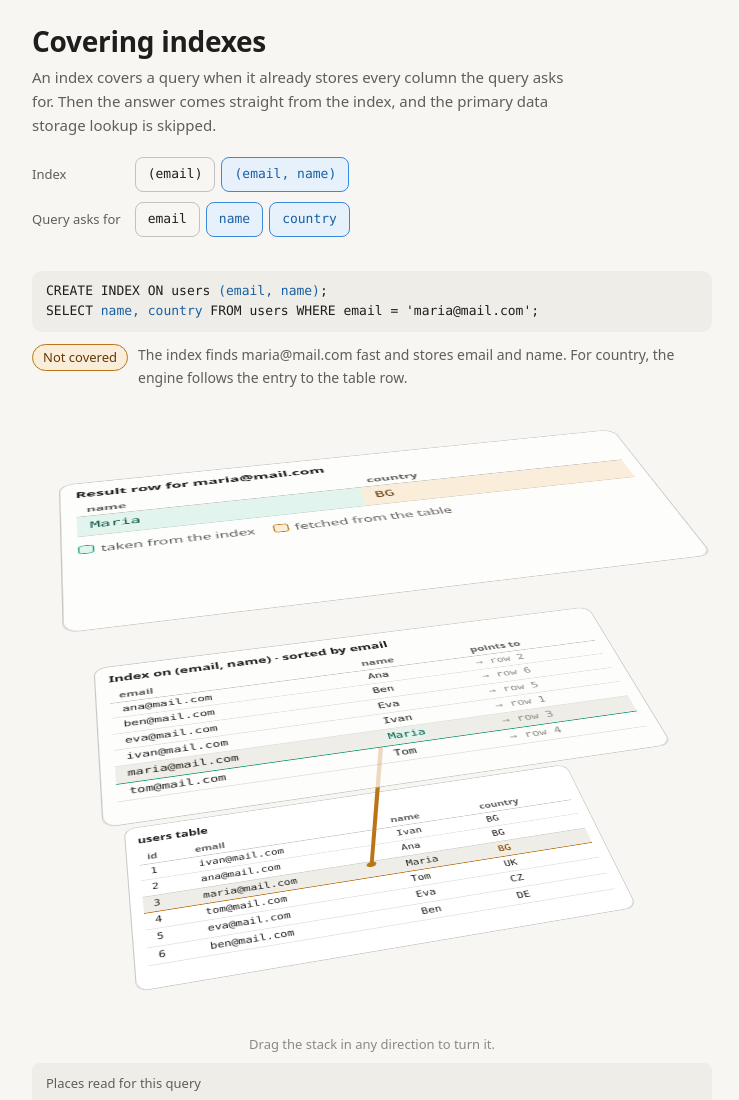
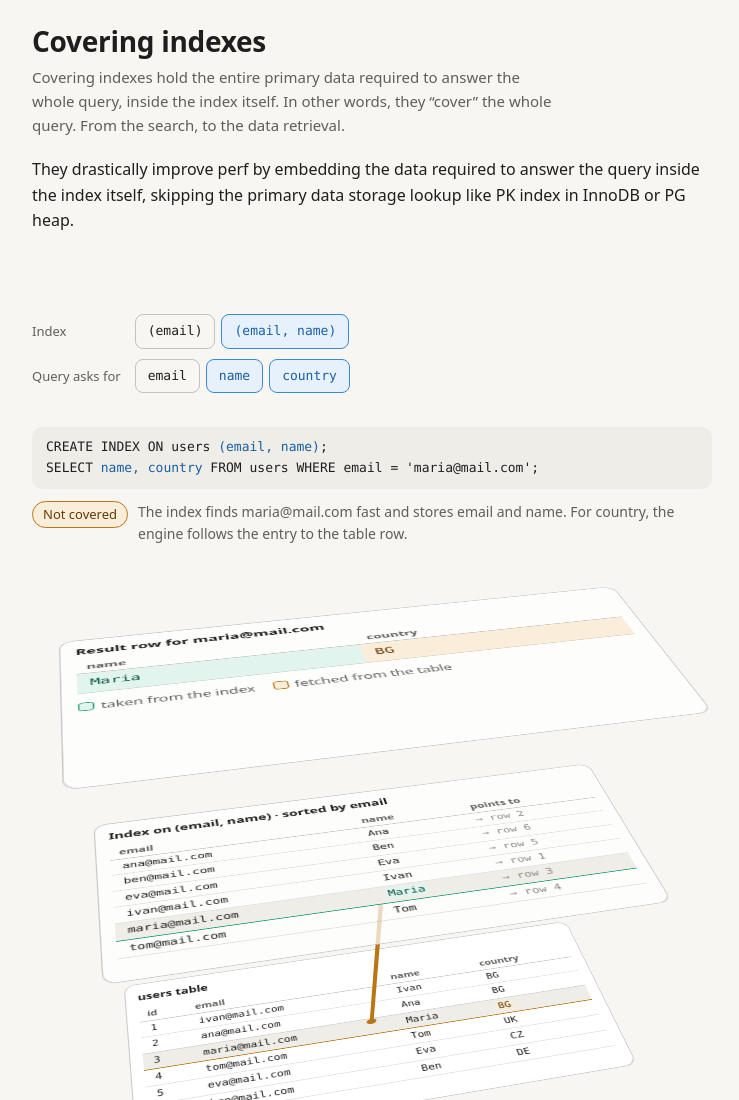
Before and after one commit to drago1520/learning-visualized, a website: page covering-indexes/Covering-indexes-in-3D.html in a window 1280 px wide. Shown: the top 1100 px of the page, without its empty margins (268-1007 px from the left). Drawn offline with Linux system fonts and the light colour scheme.

Commit message:
chore: improve wording on react reconciliation & covering indexes

```diff
--- a/covering-indexes/Covering-indexes-in-3D.html
+++ b/covering-indexes/Covering-indexes-in-3D.html
@@ -85,10 +85,12 @@ button.on{border-color:var(--border-accent);color:var(--text-accent);background:
 
 <div class="wrap">
 <h1 class="ttl">Covering indexes</h1>
-<p class="intro">An index covers a query when it already stores every column the query asks for. Then the answer comes straight from the index, and the primary data storage lookup is skipped.</p>
+<p class="intro">Covering indexes hold the entire primary data required to answer the whole query, inside the index itself. In other words, they “cover” the whole query. From the search, to the data retrieval.
+</p>
+<p>They drastically improve perf by embedding the data required to answer the query inside the index itself, skipping the primary data storage lookup like PK index in InnoDB or PG heap.</p>
 <p class="sr-only">A 3D stack with an index on email on top and the users table below. Pick which columns the index stores and which columns the query asks for, and the stack shows whether the table has to be read.</p>
 
-<div class="ctl">
+<div class="ctl" style="margin-top: 80px;">
   <span class="k">Index</span>
   <div class="opts">
     <button class="ix mono" data-ix="s" id="ix-s">(email)</button>
```
Also changed, not shown: react-vdom-reconciliation-stack-vs-fiber/react-virtual-dom-reconciliation-stack-vs-Fiber.html (+2 -2 lines).
